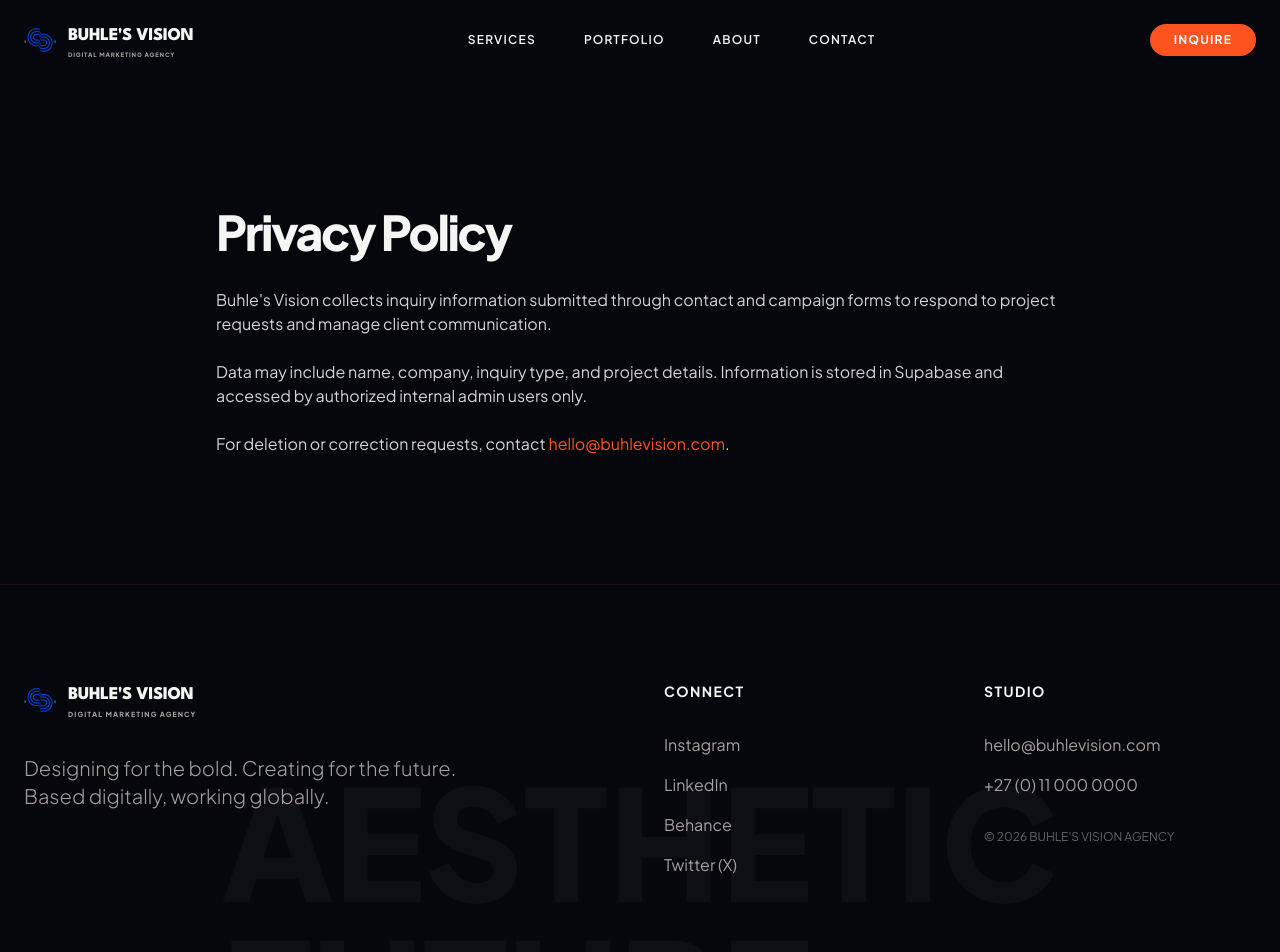
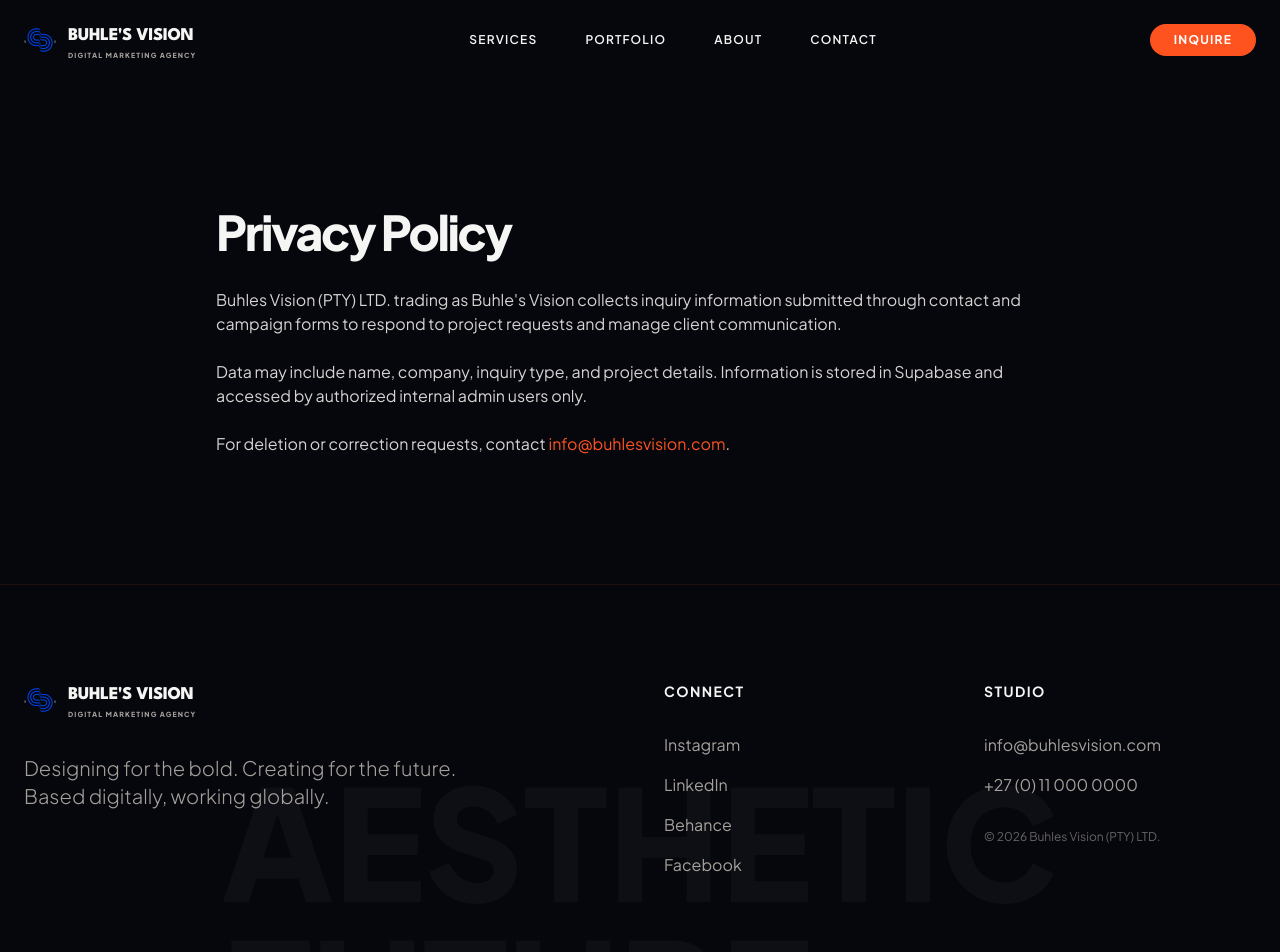
Before and after one commit to MikeyNu/buhlesvision-web, a Next.js app: page /privacy-policy in a window 1280 px wide. Shown: the top 952 px of the page. Built offline with nearby package versions, Linux system fonts and the light colour scheme; a web font is replaced by a local one.

Commit message:
feat: unify company details and social links; add real contact map

```diff
--- a/app/(public)/page.tsx
+++ b/app/(public)/page.tsx
@@ -2,6 +2,12 @@ import Image from "next/image";
 import Link from "next/link";
 
 import { MaterialIcon } from "@/components/site/material-icon";
+import {
+  COMPANY_EMAIL,
+  COMPANY_EMAIL_MAILTO,
+  COMPANY_FACEBOOK_URL,
+  COMPANY_INSTAGRAM_URL,
+} from "@/lib/content/company";
 import { homeBrands, homeServices } from "@/lib/content/site-content";
 
 export default function HomePage() {
@@ -231,9 +237,9 @@ export default function HomePage() {
               </h2>
               <a
                 className="border-b-4 border-white pb-2 text-2xl font-bold md:text-4xl"
-                href="mailto:hello@buhlesvision.com"
+                href={COMPANY_EMAIL_MAILTO}
               >
-                hello@buhlesvision.com
+                {COMPANY_EMAIL}
               </a>
             </div>
             <div className="col-span-12 flex flex-col justify-end lg:col-span-4">
@@ -241,7 +247,7 @@ export default function HomePage() {
                 Join our exclusive network of forward-thinking brands.
               </p>
               <div className="flex gap-6 text-xs font-bold uppercase tracking-widest">
-                <a href="https://instagram.com" rel="noreferrer" target="_blank">
+                <a href={COMPANY_INSTAGRAM_URL} rel="noreferrer" target="_blank">
                   Instagram
                 </a>
                 <a href="https://linkedin.com" rel="noreferrer" target="_blank">
@@ -249,6 +255,9 @@ export default function HomePage() {
                 </a>
                 <a href="https://behance.net" rel="noreferrer" target="_blank">
                   Behance
+                </a>
+                <a href={COMPANY_FACEBOOK_URL} rel="noreferrer" target="_blank">
+                  Facebook
                 </a>
               </div>
             </div>
--- a/app/(public)/portfolio/page.tsx
+++ b/app/(public)/portfolio/page.tsx
@@ -28,8 +28,7 @@ export default async function PortfolioPage({
     <div className="relative bg-background-deep pb-24 text-slate-100">
       <div
         aria-hidden="true"
-        className="pointer-events-none fixed inset-0 z-10 opacity-[0.03]"
-        style={{ backgroundImage: "url('/images/texture-grain.png')" }}
+        className="bg-texture-grain pointer-events-none fixed inset-0 z-10 opacity-[0.03]"
       />
 
       <header className="relative border-b border-white/5 px-6 pb-24 pt-52">
--- a/app/(public)/privacy-policy/page.tsx
+++ b/app/(public)/privacy-policy/page.tsx
@@ -1,4 +1,5 @@
 import type { Metadata } from "next";
+import { COMPANY_BRAND_NAME, COMPANY_EMAIL, COMPANY_EMAIL_MAILTO, COMPANY_LEGAL_NAME } from "@/lib/content/company";
 
 export const metadata: Metadata = {
   title: "Privacy Policy",
@@ -10,9 +11,9 @@ export default function PrivacyPolicyPage() {
       <h1 className="mb-8 text-5xl font-extrabold tracking-tighter">Privacy Policy</h1>
       <div className="space-y-6 text-stone-300">
         <p>
-          Buhle&apos;s Vision collects inquiry information submitted through contact
-          and campaign forms to respond to project requests and manage client
-          communication.
+          {COMPANY_LEGAL_NAME} trading as {COMPANY_BRAND_NAME} collects inquiry
+          information submitted through contact and campaign forms to respond to
+          project requests and manage client communication.
         </p>
         <p>
           Data may include name, company, inquiry type, and project details.
@@ -21,8 +22,8 @@ export default function PrivacyPolicyPage() {
         </p>
         <p>
           For deletion or correction requests, contact{" "}
-          <a className="text-primary" href="mailto:hello@buhlevision.com">
-            hello@buhlevision.com
+          <a className="text-primary" href={COMPANY_EMAIL_MAILTO}>
+            {COMPANY_EMAIL}
           </a>
           .
         </p>
--- a/app/(public)/terms-of-service/page.tsx
+++ b/app/(public)/terms-of-service/page.tsx
@@ -1,4 +1,5 @@
 import type { Metadata } from "next";
+import { COMPANY_BRAND_NAME, COMPANY_LEGAL_NAME } from "@/lib/content/company";
 
 export const metadata: Metadata = {
   title: "Terms of Service",
@@ -13,7 +14,8 @@ export default function TermsOfServicePage() {
       <div className="space-y-6 text-stone-300">
         <p>
           Project timelines, deliverables, and payment terms are confirmed in
-          signed statements of work between Buhle&apos;s Vision and each client.
+          signed statements of work between {COMPANY_LEGAL_NAME} trading as{" "}
+          {COMPANY_BRAND_NAME} and each client.
         </p>
         <p>
           Portfolio materials may be publicly displayed unless confidentiality is
--- a/app/design-system/page.tsx
+++ b/app/design-system/page.tsx
@@ -4,6 +4,10 @@ import Link from "next/link";
 
 import { BrandLockup } from "@/components/site/brand-lockup";
 import { MaterialIcon } from "@/components/site/material-icon";
+import {
+  COMPANY_FACEBOOK_URL,
+  COMPANY_INSTAGRAM_URL,
+} from "@/lib/content/company";
 
 export const metadata: Metadata = {
   title: "Design System",
@@ -236,7 +240,8 @@ export default function DesignSystemPage() {
           <div className="flex gap-6 text-xs uppercase tracking-widest">
             <a href="https://linkedin.com">LinkedIn</a>
             <a href="https://behance.net">Behance</a>
-            <a href="https://instagram.com">Instagram</a>
+            <a href={COMPANY_INSTAGRAM_URL}>Instagram</a>
+            <a href={COMPANY_FACEBOOK_URL}>Facebook</a>
           </div>
         </div>
       </footer>
--- a/app/globals.css
+++ b/app/globals.css
@@ -52,6 +52,14 @@ textarea {
   transition-property: color, background-color, border-color, opacity, transform;
 }
 
+.bg-texture-grain {
+  background-image: url("/images/texture-grain.png");
+}
+
+.contact-watermark-text {
+  text-shadow: 0 0 0 rgba(255, 255, 255, 0.08);
+}
+
 .editorial-grid {
   display: grid;
   grid-template-columns: repeat(12, minmax(0, 1fr));
--- a/components/site/site-footer.tsx
+++ b/components/site/site-footer.tsx
@@ -1,5 +1,6 @@
 import Link from "next/link";
 
+import { COMPANY_EMAIL, COMPANY_EMAIL_MAILTO, COMPANY_LEGAL_NAME } from "@/lib/content/company";
 import { socialLinks } from "@/lib/content/site-content";
 import { BrandLockup } from "./brand-lockup";
 
@@ -43,10 +44,14 @@ export function SiteFooter() {
               Studio
             </h4>
             <ul className="space-y-4 text-stone-400">
-              <li>hello@buhlevision.com</li>
+              <li>
+                <a className="transition-colors hover:text-primary" href={COMPANY_EMAIL_MAILTO}>
+                  {COMPANY_EMAIL}
+                </a>
+              </li>
               <li>+27 (0) 11 000 0000</li>
               <li className="pt-4 text-xs opacity-60">
-                © 2026 BUHLE&apos;S VISION AGENCY
+                © 2026 {COMPANY_LEGAL_NAME}
               </li>
             </ul>
           </div>
--- a/components/site/site-header.tsx
+++ b/components/site/site-header.tsx
@@ -26,7 +26,6 @@ export function SiteHeader() {
           <BrandLockup
             iconSize="sm"
             nameClassName="text-lg"
-            subtitleClassName="text-[6px] tracking-[0.14em]"
           />
         </Link>
 
--- /dev/null
+++ b/components/site/studio-map.tsx
@@ -0,0 +1,84 @@
+"use client";
+
+import { useState } from "react";
+
+import { cn } from "@/lib/utils/cn";
+import { MaterialIcon } from "./material-icon";
+
+const studioMaps = [
+  {
+    id: "cape-town",
+    label: "Cape Town HQ",
+    address: "V&A Waterfront, Cape Town, South Africa",
+    embedUrl:
+      "https://www.google.com/maps?q=V%26A%20Waterfront%2C%20Cape%20Town%2C%20South%20Africa&z=14&output=embed",
+    mapsUrl:
+      "https://www.google.com/maps/search/?api=1&query=V%26A+Waterfront%2C+Cape+Town%2C+South+Africa",
+  },
+  {
+    id: "johannesburg",
+    label: "Johannesburg Office",
+    address: "Sandton Central, Johannesburg, South Africa",
+    embedUrl:
+      "https://www.google.com/maps?q=Sandton%20Central%2C%20Johannesburg%2C%20South%20Africa&z=14&output=embed",
+    mapsUrl:
+      "https://www.google.com/maps/search/?api=1&query=Sandton+Central%2C+Johannesburg%2C+South+Africa",
+  },
+] as const;
+
+type StudioId = (typeof studioMaps)[number]["id"];
+
+export function StudioMap() {
+  const [activeStudioId, setActiveStudioId] = useState<StudioId>("cape-town");
+  const activeStudio =
+    studioMaps.find((studio) => studio.id === activeStudioId) ?? studioMaps[0];
+
+  return (
+    <div className="rounded-xl border border-slate-800 bg-background-deepest/40 p-3">
+      <div className="mb-3 flex flex-wrap gap-2">
+        {studioMaps.map((studio) => (
+          <button
+            className={cn(
+              "rounded-full border px-3 py-1.5 text-[10px] font-bold uppercase tracking-widest transition-colors",
+              activeStudioId === studio.id
+                ? "border-primary bg-primary text-white"
+                : "border-slate-700 text-slate-300 hover:border-primary hover:text-primary",
+            )}
+            key={studio.id}
+            onClick={() => setActiveStudioId(studio.id)}
+            type="button"
+          >
+            {studio.label}
+          </button>
+        ))}
+      </div>
+
+      <div className="relative h-72 overflow-hidden rounded-lg border border-slate-800">
+        <iframe
+          allowFullScreen
+          className="h-full w-full"
+          loading="lazy"
+          referrerPolicy="no-referrer-when-downgrade"
+          src={activeStudio.embedUrl}
+          title={`${activeStudio.label} map`}
+        />
+        <div className="pointer-events-none absolute inset-0 bg-gradient-to-t from-background-dark/35 via-transparent to-transparent" />
+      </div>
+
+      <div className="mt-3 flex flex-col gap-3 sm:flex-row sm:items-center sm:justify-between">
+        <p className="text-xs uppercase tracking-widest text-slate-400">
+          {activeStudio.address}
+        </p>
+        <a
+          className="inline-flex items-center gap-2 text-xs font-bold uppercase tracking-widest text-primary hover:brightness-110"
+          href={activeStudio.mapsUrl}
+          rel="noreferrer"
+          target="_blank"
+        >
+          Open in Maps
+          <MaterialIcon className="text-sm" name="open_in_new" />
+        </a>
+      </div>
+    </div>
+  );
+}
--- /dev/null
+++ b/lib/content/company.ts
@@ -0,0 +1,8 @@
+export const COMPANY_BRAND_NAME = "Buhle's Vision";
+export const COMPANY_LEGAL_NAME = "Buhles Vision (PTY) LTD.";
+export const COMPANY_EMAIL = "info@buhlesvision.com";
+export const COMPANY_EMAIL_MAILTO = `mailto:${COMPANY_EMAIL}`;
+export const COMPANY_INSTAGRAM_URL =
+  "https://www.instagram.com/buhlesvision?igsh=Y2Z1cHIzbnJicjJp";
+export const COMPANY_FACEBOOK_URL =
+  "https://www.facebook.com/share/1DwXzwC8of/?mibextid=wwXIfr";
--- a/lib/content/site-content.ts
+++ b/lib/content/site-content.ts
@@ -1,4 +1,5 @@
 import type { PortfolioProject } from "@/lib/types";
+import { COMPANY_FACEBOOK_URL, COMPANY_INSTAGRAM_URL } from "./company";
 
 export const navLinks = [
   { href: "/services", label: "Services" },
@@ -8,10 +9,10 @@ export const navLinks = [
 ] as const;
 
 export const socialLinks = [
-  { href: "https://www.instagram.com", label: "Instagram" },
+  { href: COMPANY_INSTAGRAM_URL, label: "Instagram" },
   { href: "https://www.linkedin.com", label: "LinkedIn" },
   { href: "https://www.behance.net", label: "Behance" },
-  { href: "https://x.com", label: "Twitter (X)" },
+  { href: COMPANY_FACEBOOK_URL, label: "Facebook" },
 ] as const;
 
 export const homeBrands = [
```
Also changed, not shown: app/(public)/contact/page.tsx (+11 -17 lines).
